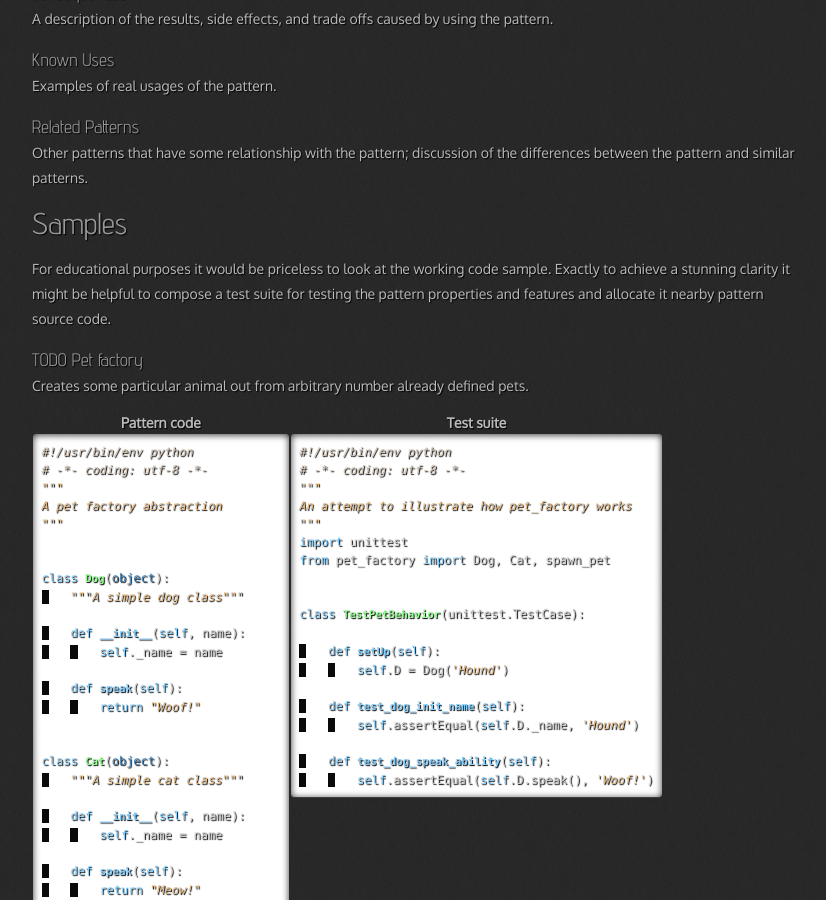
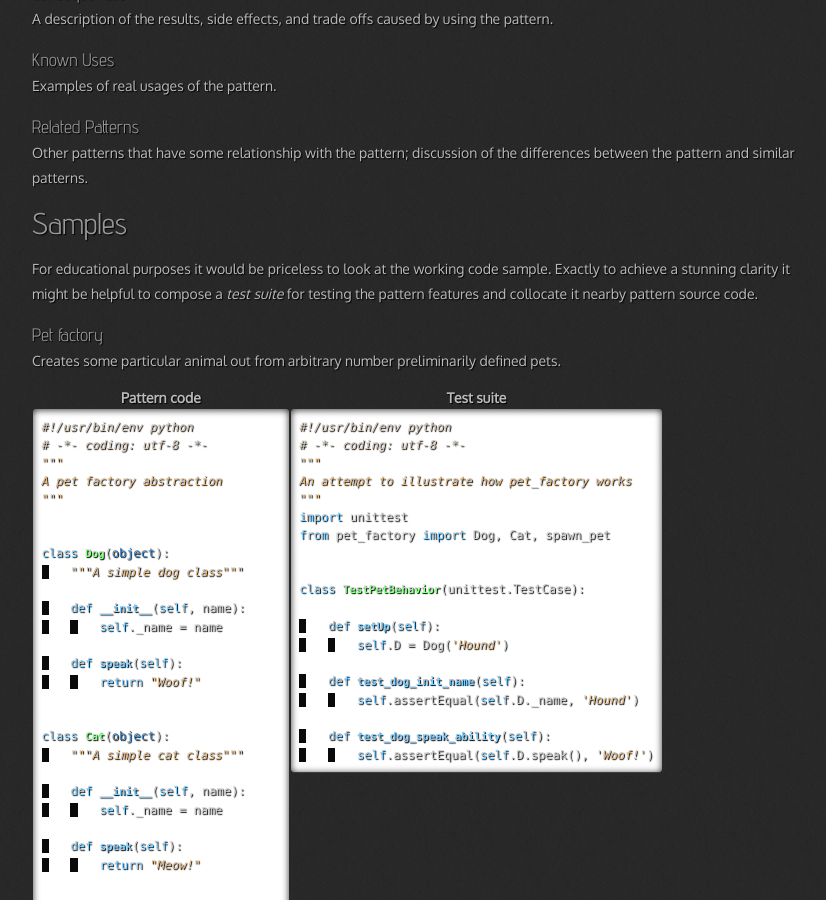
Before and after one commit to 0--key/0--key.github.io, a Jekyll site: the page built from _posts/2017-03-13-factory-design.html, in a window 1280 px wide and 900 px high, scrolled down 1211 px. Shown: the whole window, without its empty margins (23-849 px from the left). Built offline with Jekyll 4.4.1, drawn with Linux system fonts in a browser that asks for light colours; nearby versions of some CDN libraries; comment, search, counter and statistics services are not loaded; some of the changed text lies outside the part shown.

Commit message:
Cosmetic corrections

```diff
--- a/_posts/2017-03-13-factory-design.html
+++ b/_posts/2017-03-13-factory-design.html
@@ -29,7 +29,7 @@ tags: [OOP, design, patterns, creational, factory]
 </li>
 <li><a href="#org5cdcd34">Samples</a>
 <ul>
-<li><a href="#org238bbb1"><span class="todo TODO">TODO</span> Pet factory</a></li>
+<li><a href="#org238bbb1">Pet factory</a></li>
 <li><a href="#org33652c6">Weapon factory</a></li>
 <li><a href="#org488e363">Pizza factory</a></li>
 </ul>
@@ -161,16 +161,16 @@ patterns.
 <p>
 For educational purposes it would be priceless to look at the
 working code sample. Exactly to achieve a stunning clarity it might
-be helpful to compose a test suite for testing the pattern
-properties and features and allocate it nearby pattern source code.
+be helpful to compose a <i>test suite</i> for testing the pattern
+features and collocate it nearby pattern source code.
 </p>
 </div>
 
 <div id="outline-container-org238bbb1" class="outline-3">
-<h3 id="org238bbb1"><span class="todo TODO">TODO</span> Pet factory</h3>
+<h3 id="org238bbb1">Pet factory</h3>
 <div class="outline-text-3" id="text-org238bbb1">
 <p>
-Creates some particular animal out from arbitrary number already
+Creates some particular animal out from arbitrary number preliminarily
 defined pets.
 </p>
 
```
Also changed, not shown: other parts of _posts/2017-03-13-factory-design.html (+2 -2 lines).
